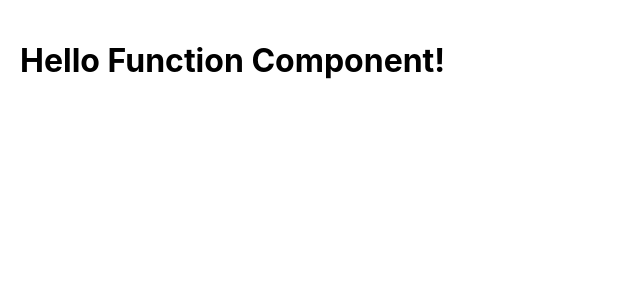
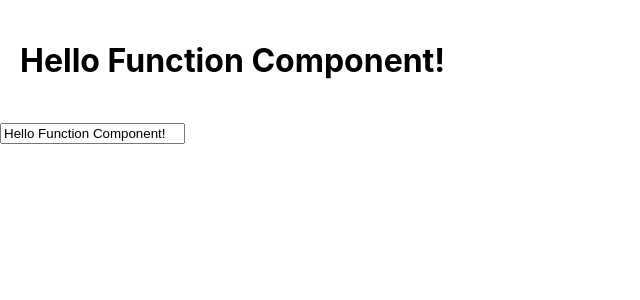
Before and after one commit to mar1n/css-html, a React (Create React App) app: page / in a window 1280 px wide. Shown: the top 300 px of the page, without its empty margins (0-640 px from the left). Built offline with nearby package versions, Linux system fonts and the light colour scheme.

Commit message:
controlled component

```diff
--- a/src/Exercise2.js
+++ b/src/Exercise2.js
@@ -4,7 +4,6 @@
 
 
 const Exercise2 = () => {
-
     return <Headline />;
 }
 
@@ -13,7 +12,17 @@
     const [greeting, setGreeting] = useState(
         'Hello Function Component!'
     );
-        return <h1>{greeting}</h1>;
+    return (
+        <div>
+            <h1>{greeting}</h1>
+
+            <input
+                type="text"
+                value={greeting}
+                onChange={event => setGreeting(event.target.value)}
+            />
+        </div>
+    );
 };
 
 export default Exercise2;
```
Lines whose indentation alone changed are shown as unchanged.
